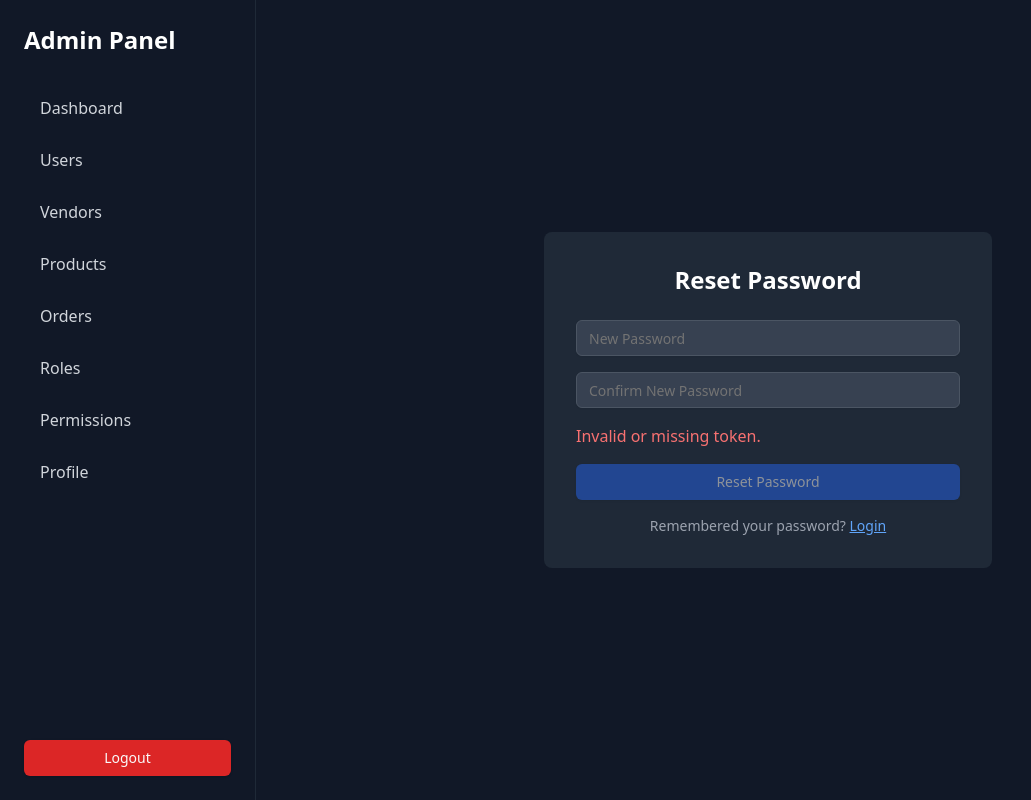
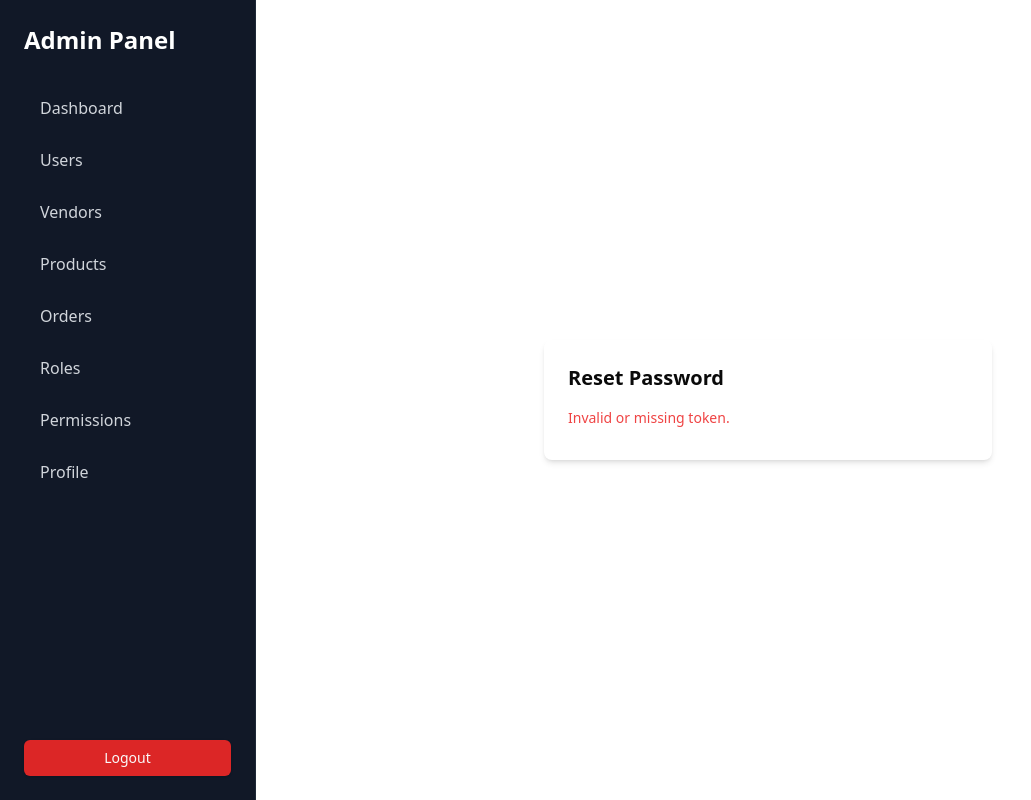
Before and after one commit to AtharvaC1810/employee-login, a Next.js app in the folder frontend-app/: page /reset-password in a window 1280 px wide. Shown: the whole page, without its empty margins (0-1031 px from the left). Built offline with nearby package versions, Linux system fonts and the light colour scheme.

Commit message:
updated reset password page

```diff
--- a/frontend-app/src/app/reset-password/ResetPasswordForm.tsx
+++ b/frontend-app/src/app/reset-password/ResetPasswordForm.tsx
@@ -1,102 +1,55 @@
 "use client";
 
-import { useState, useEffect } from "react";
-import { useRouter, useSearchParams } from "next/navigation";
-import { Input } from "@/components/ui/input";
-import { Button } from "@/components/ui/button";
+import { useSearchParams } from "next/navigation";
+import { useState } from "react";
 
 export default function ResetPasswordForm() {
-  const router = useRouter();
   const searchParams = useSearchParams();
-  const token = searchParams?.get("token");
+  const token = searchParams.get("token");
+  const [password, setPassword] = useState("");
+  const [message, setMessage] = useState("");
 
-  const [newPassword, setNewPassword] = useState("");
-  const [confirmPassword, setConfirmPassword] = useState("");
-  const [loading, setLoading] = useState(false);
-  const [success, setSuccess] = useState("");
-  const [error, setError] = useState("");
+  async function handleSubmit(e) {
+    e.preventDefault();
 
-  useEffect(() => {
-    if (!token) setError("Invalid or missing token.");
-  }, [token]);
+    const res = await fetch("https://employee-login-fs5m.onrender.com/auth/reset-password", {
+      method: "POST",
+      headers: { "Content-Type": "application/json" },
+      body: JSON.stringify({ token, password }),
+    });
 
-  const handleSubmit = async (e: React.FormEvent) => {
-    e.preventDefault();
-    setError("");
-    setSuccess("");
-
-    if (!token) return;
-    if (newPassword !== confirmPassword) {
-      setError("Passwords do not match");
-      return;
+    const data = await res.json();
+    setMessage(data.message);
   }
 
-    setLoading(true);
+  return (
+    <div className="min-h-screen flex items-center justify-center">
+      <form onSubmit={handleSubmit} className="p-6 rounded-lg shadow-md w-full max-w-md">
+        <h2 className="text-xl font-bold mb-4">Reset Password</h2>
 
-    try {
-      const res = await fetch(
-        `${process.env.NEXT_PUBLIC_API_URL}/auth/reset-password`,
-        {
-          method: "POST",
-          headers: { "Content-Type": "application/json" },
-          body: JSON.stringify({ token, newPassword }),
-        }
-      );
-
-      const data = await res.json();
-      if (!res.ok) throw new Error(data.message || "Failed to reset password");
-
-      setSuccess("Password reset successful! Redirecting to login...");
-      setTimeout(() => router.push("/login"), 2000);
-    } catch (err: any) {
-      setError(err.message);
-    } finally {
-      setLoading(false);
-    }
-  };
-
-  return (
-    <div className="flex items-center justify-center min-h-screen bg-gray-900">
-      <div className="bg-gray-800 p-8 rounded-lg w-full max-w-md text-white">
-        <h1 className="text-2xl font-bold mb-6 text-center">Reset Password</h1>
-        <form onSubmit={handleSubmit} className="space-y-4">
-          <Input
+        {!token ? (
+          <p className="text-red-500 text-sm">Invalid or missing token.</p>
+        ) : (
+          <>
+            <input
               type="password"
               placeholder="New Password"
-            className="bg-gray-700 border-gray-600 text-white"
-            value={newPassword}
-            onChange={(e) => setNewPassword(e.target.value)}
-            required
+              className="border p-2 rounded w-full mb-3"
+              value={password}
+              onChange={(e) => setPassword(e.target.value)}
             />
-          <Input
-            type="password"
-            placeholder="Confirm New Password"
-            className="bg-gray-700 border-gray-600 text-white"
-            value={confirmPassword}
-            onChange={(e) => setConfirmPassword(e.target.value)}
-            required
-          />
-          {error && <p className="text-red-400">{error}</p>}
-          {success && <p className="text-green-400">{success}</p>}
-          <Button
+
+            <button
               type="submit"
-            className="w-full bg-blue-600 hover:bg-blue-700"
-            disabled={loading || !token}
+              className="bg-blue-600 text-white py-2 px-4 rounded w-full"
             >
-            {loading ? "Resetting..." : "Reset Password"}
-          </Button>
+              Reset Password
+            </button>
+          </>
+        )}
+
+        <p className="text-sm mt-2 text-center">{message}</p>
       </form>
-        <p className="text-gray-400 mt-4 text-center text-sm">
-          Remembered your password?{" "}
-          <button
-            type="button"
-            className="text-blue-400 underline"
-            onClick={() => router.push("/login")}
-          >
-            Login
-          </button>
-        </p>
-      </div>
     </div>
   );
 }
```
Lines whose indentation alone changed are shown as unchanged.
